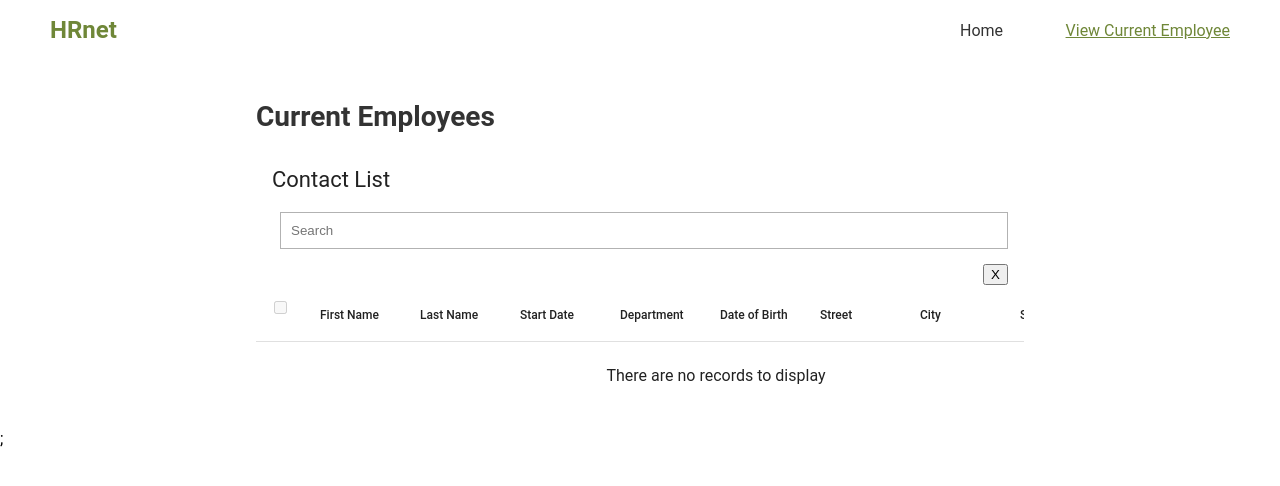
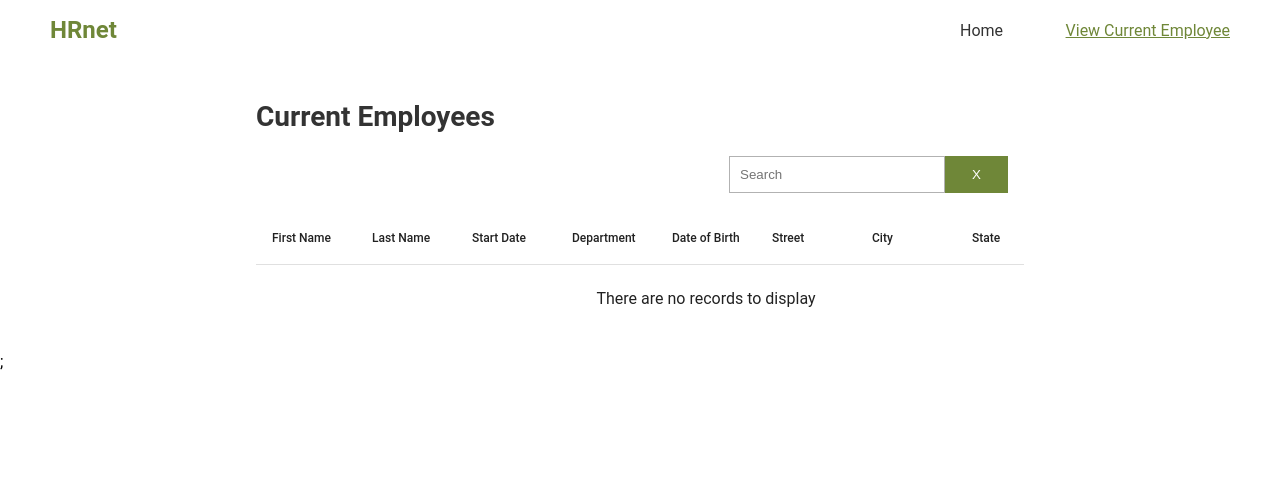
Before and after one commit to Aurelie715/Aurelie_Bernard_P14, a React (Create React App) app: page /current-employees in a window 1280 px wide. Shown: the top 486 px of the page. Built offline with nearby package versions, Linux system fonts and the light colour scheme.

Commit message:
fix: sort date

```diff
--- a/src/index.scss
+++ b/src/index.scss
@@ -15,12 +15,6 @@ code {
   margin-bottom: 20px;
   cursor: pointer;
 }
-
-// utiliser tabindex sur ma div pour utiliser le focus
-// .hrnet-oc-select:focus {
-//   border: 1px #93ad3c solid;
-//     box-shadow: 0 0 0 4px #cde090;
-// }
 
 .class-name-value {
   font-size: 13px;
--- a/src/view/Create-employee/index.jsx
+++ b/src/view/Create-employee/index.jsx
@@ -1,7 +1,5 @@
 import React, { Suspense, useContext, useState, lazy } from "react";
 import Field from "../../components/Field";
-// import Datepicker from "../../components/Datepicker";
-// import Select from "../../components/Select";
 import Title from "../../components/common/Title";
 import styles from "./style.module.scss";
 import Button from "../../components/common/Button";
--- a/src/view/Current-employees/index.jsx
+++ b/src/view/Current-employees/index.jsx
@@ -2,6 +2,7 @@ import React, { useContext, useMemo, useState } from "react";
 import Title from "../../components/common/Title";
 import DataTable from "react-data-table-component";
 import EmployeesContext from "../../context";
+import styles from "./style.module.scss";
 
 const columns = [
   {
@@ -18,7 +19,21 @@ const columns = [
     name: "Start Date",
     selector: (row) => row.startDate,
     sortable: true,
-    sortFunction: (a, b) => new Date(a.startDate) - new Date(b.startDate),
+    sortFunction: (a, b) => {
+      if (a.startDate === b.startDate) {
+        return 0;
+      }
+
+      if (!a.startDate) {
+        return -1;
+      }
+
+      if (!b.dateOfBirth) {
+        return 1;
+      }
+
+      return new Date(a.startDate) - new Date(b.startDate);
+    },
   },
   {
     name: "Department",
@@ -29,7 +44,21 @@ const columns = [
     name: "Date of Birth",
     selector: (row) => row.dateOfBirth,
     sortable: true,
-    sortFunction: (a, b) => new Date(a.dateOfBirth) - new Date(b.dateOfBirth),
+    sortFunction: (a, b) => {
+      if (a.dateOfBirth === b.dateOfBirth) {
+        return 0;
+      }
+
+      if (!a.dateOfBirth) {
+        return -1;
+      }
+
+      if (!b.dateOfBirth) {
+        return 1;
+      }
+
+      return new Date(a.dateOfBirth) - new Date(b.dateOfBirth);
+    },
   },
   {
     name: "Street",
@@ -55,9 +84,13 @@ const columns = [
 
 const FilterComponent = ({ filterText, onFilter, onClear }) => {
   return (
-    <>
-      <input id="search" type="text" placeholder="Search" aria-label="Search Input" onChange={onFilter} value={filterText}/>
-      <button type="button" onClick={onClear}>X</button>
+    <><div className={styles.searchbar}>
+      <input id="search" type="text" placeholder="Search" aria-label="Search Input" onChange={onFilter} value={filterText} />
+        <button className={styles["search-button"]} type="button" onClick={onClear}>
+          X
+        </button>
+    </div>
+
     </>
   );
 };
@@ -94,7 +127,7 @@ export default function CurrentEmployees() {
   return (
     <>
       <Title title="Current Employees" />
-      <DataTable title="Contact List" columns={columns} data={filteredItems} pagination subHeader subHeaderComponent={subHeaderComponentMemo} selectableRows persistTableHead />
+      <DataTable columns={columns} data={filteredItems} pagination subHeader subHeaderComponent={subHeaderComponentMemo} persistTableHead />
     </>
   );
 }
--- a/src/view/Current-employees/style.module.scss
+++ b/src/view/Current-employees/style.module.scss
@@ -0,0 +1,12 @@
+.searchbar {
+  display: flex;
+}
+
+.search-button {
+  width: 80px;
+  height: 37px;
+  border-radius: unset;
+  border: unset;
+  background-color: #6f8738;
+  color: white;
+}
```
